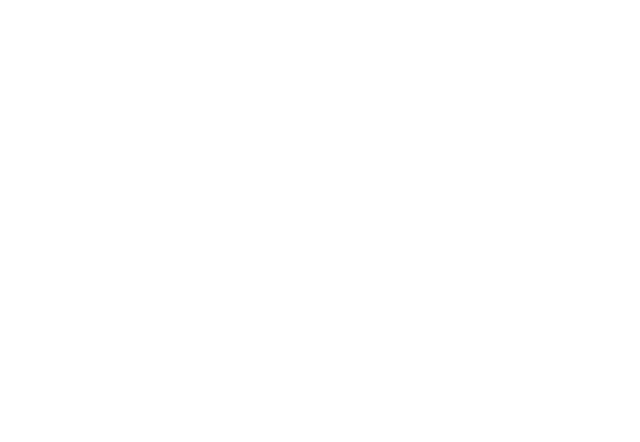
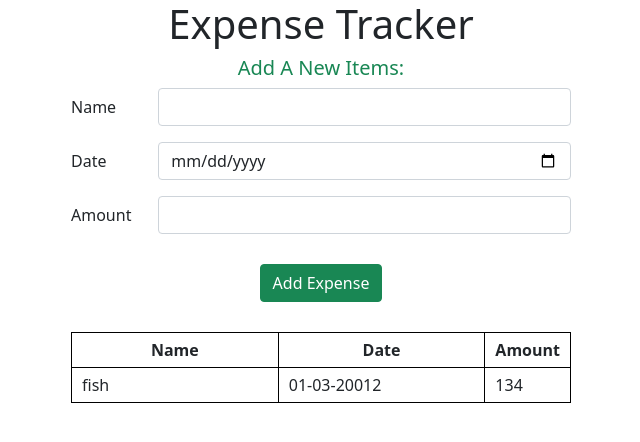
Before and after one commit to rssabbir-dev/expense-tracker, a plain HTML site: page index.html in a window 1280 px wide. Shown: the whole page, without its empty margins (319-959 px from the left). Drawn offline with nearby package versions, Linux system fonts and the light colour scheme.

Commit message:
desgin done

```diff
--- a/index.html
+++ b/index.html
@@ -10,6 +10,50 @@
   <script src="main.js" defer></script>
 </head>
 <body>
-
+  <h1 class="text-center">Expense Tracker</h1>
+  <div class="container">
+    <div class="expense-header">
+      <h5 class="text-success text-center">Add A New Items:</h5>
+    <form action="">
+      <div class="mb-3 row">
+    <label for="item-name" class="col-sm-2 col-form-label">Name</label>
+    <div class="col-sm-10">
+      <input type="text" class="form-control" id="item-name">
+    </div>
+  </div>
+  <div class="mb-3 row">
+    <label for="item-date" class="col-sm-2 col-form-label">Date</label>
+    <div class="col-sm-10">
+      <input type="date" class="form-control" id="item-date">
+    </div>
+  </div>
+  <div class="mb-3 row">
+    <label for="item-amount" class="col-sm-2 col-form-label">Amount</label>
+    <div class="col-sm-10">
+      <input type="number" class="form-control" id="item-amount">
+    </div>
+  </div>
+    </form>
+    <button class="btn btn-success" id="add-item-btn">Add Expense</button>
+    </div>
+    <div class="expense-footer">
+      <table>
+        <thead class="text-center">
+          <tr>
+            <th>Name</th>
+            <th>Date</th>
+            <th>Amount</th>
+          </tr>
+        </thead>
+        <tbody id="table-body">
+          <tr>
+            <td>fish</td>
+            <td>01-03-20012</td>
+            <td>134</td>
+          </tr>
+        </tbody>
+      </table>
+    </div>
+  </div>
 </body>
 </html>
--- a/style.css
+++ b/style.css
@@ -0,0 +1,15 @@
+tr,td,th{
+  border: 1px solid black;
+  padding:5px 10px;
+}
+td{
+  width: 43%;
+}
+.expense-header, .expense-footer{
+  width: 500px;
+  margin: auto;
+}
+#add-item-btn{
+  display: block;
+  margin: 30px auto;
+}
```
